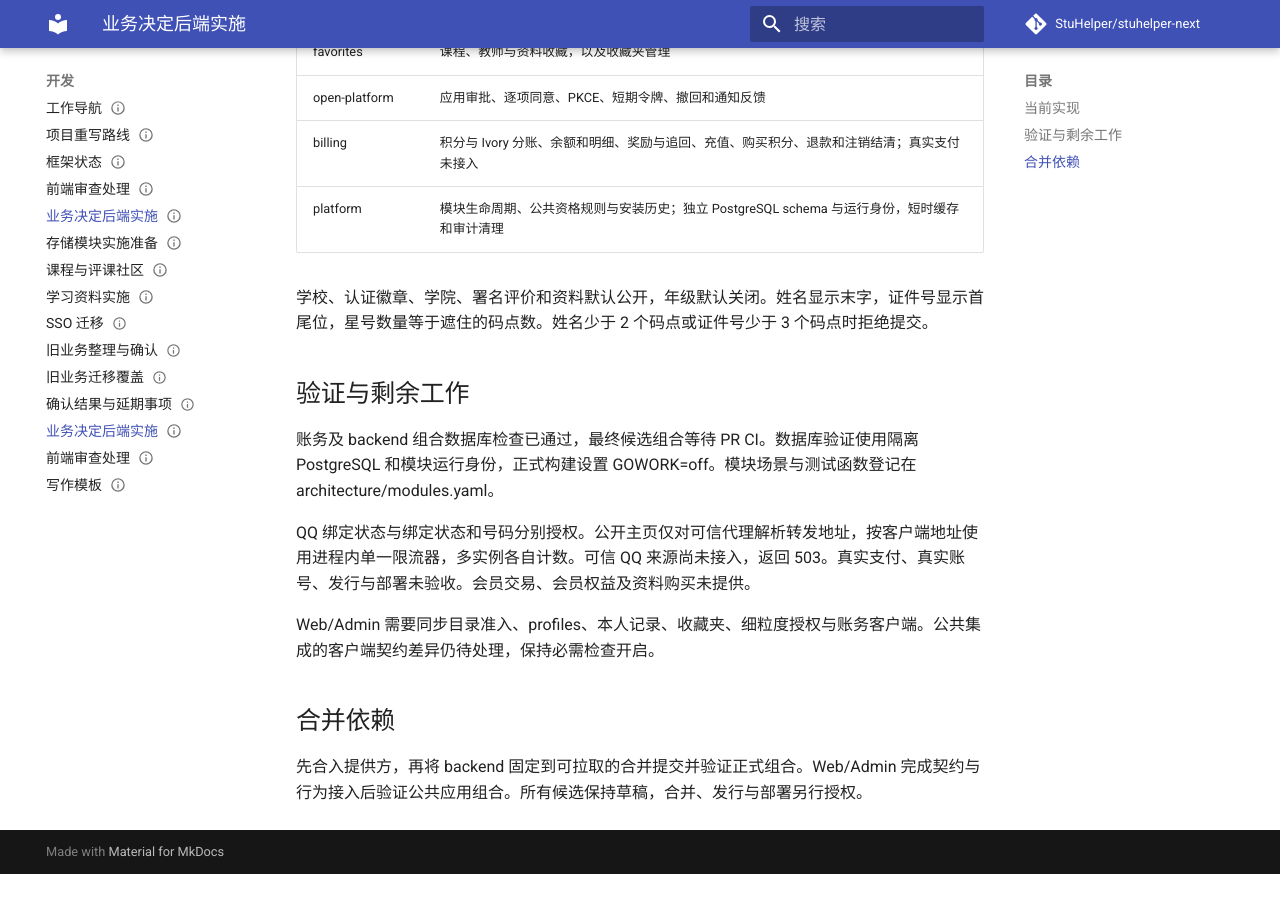
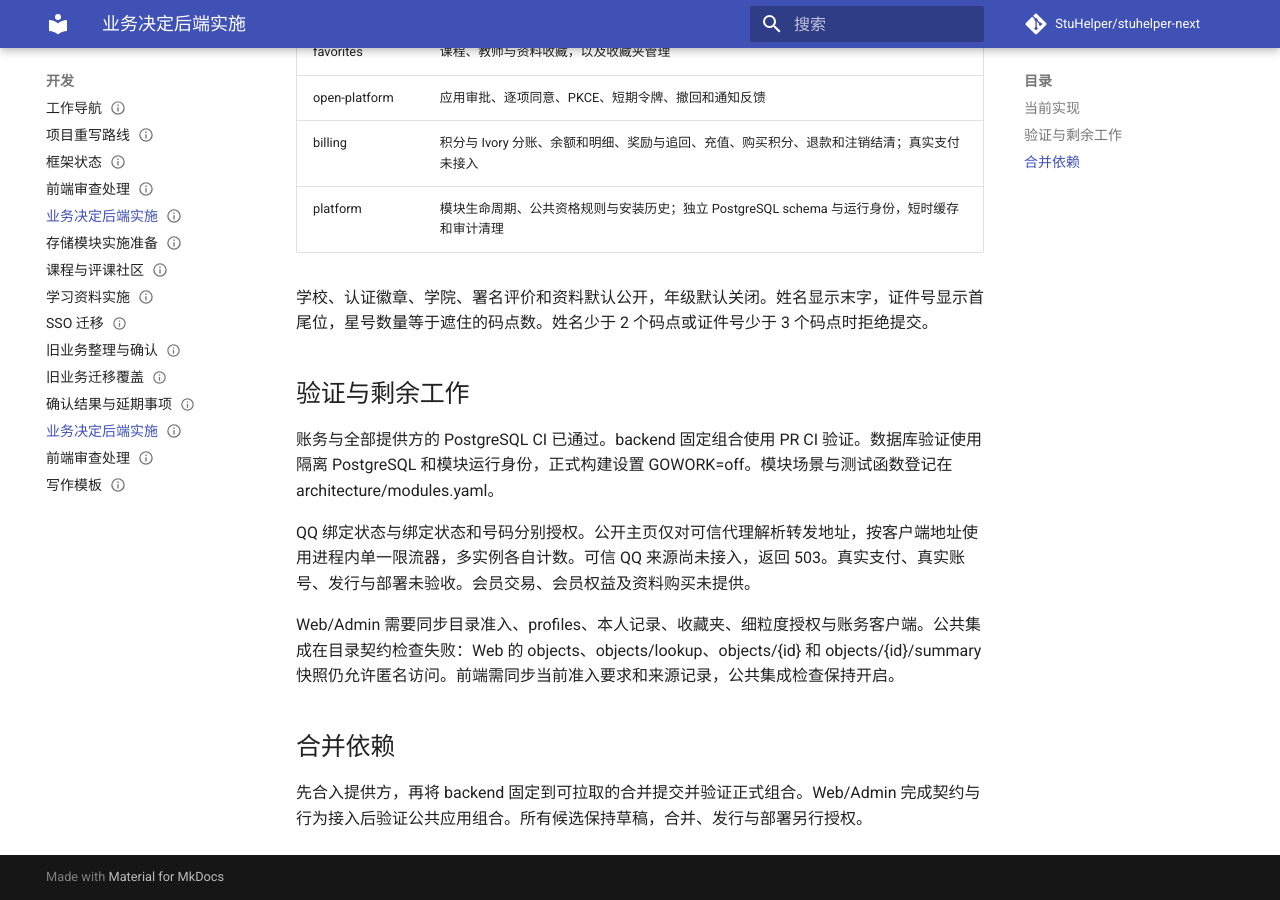
Before and after one commit to StuHelper/stuhelper-next, an MkDocs documentation site: the page built from docs/development/backend-decisions.md, in a window 1280 px wide and 900 px high, scrolled down 656 px. Built offline with MkDocs 1.6.1 and Material for MkDocs 9.7.7, drawn with Linux system fonts in a browser that asks for light colours; comment, search, counter and statistics services are not loaded; before the commit the page ends 1530 px from its top, so only the background shows below that.

Commit message:
docs(backend): 记录验证范围与客户端接入要求

```diff
--- a/docs/development/backend-decisions.md
+++ b/docs/development/backend-decisions.md
@@ -26,11 +26,11 @@ updated: 2026-11-08
 
 ## 验证与剩余工作
 
-账务及 backend 组合数据库检查已通过，最终候选组合等待 PR CI。数据库验证使用隔离 PostgreSQL 和模块运行身份，正式构建设置 GOWORK=off。模块场景与测试函数登记在 architecture/modules.yaml。
+账务与全部提供方的 PostgreSQL CI 已通过。backend 固定组合使用 PR CI 验证。数据库验证使用隔离 PostgreSQL 和模块运行身份，正式构建设置 GOWORK=off。模块场景与测试函数登记在 architecture/modules.yaml。
 
 QQ 绑定状态与绑定状态和号码分别授权。公开主页仅对可信代理解析转发地址，按客户端地址使用进程内单一限流器，多实例各自计数。可信 QQ 来源尚未接入，返回 503。真实支付、真实账号、发行与部署未验收。会员交易、会员权益及资料购买未提供。
 
-Web/Admin 需要同步目录准入、profiles、本人记录、收藏夹、细粒度授权与账务客户端。公共集成的客户端契约差异仍待处理，保持必需检查开启。
+Web/Admin 需要同步目录准入、profiles、本人记录、收藏夹、细粒度授权与账务客户端。公共集成在目录契约检查失败：Web 的 objects、objects/lookup、objects/{id} 和 objects/{id}/summary 快照仍允许匿名访问。前端需同步当前准入要求和来源记录，公共集成检查保持开启。
 
 ## 合并依赖
 
```
